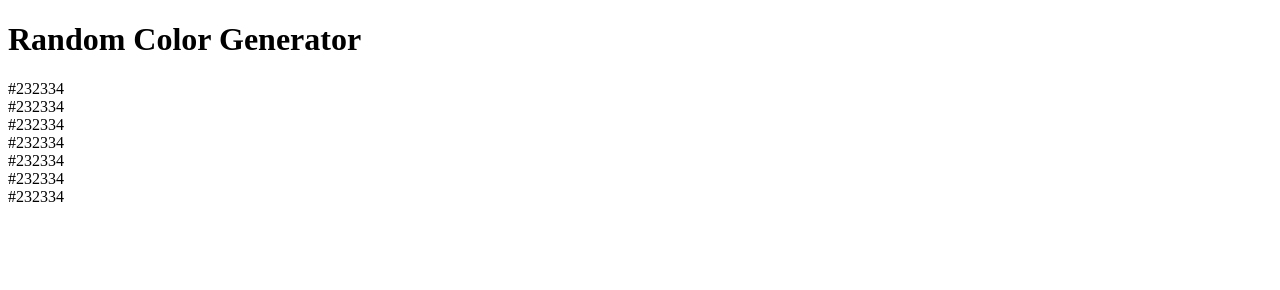
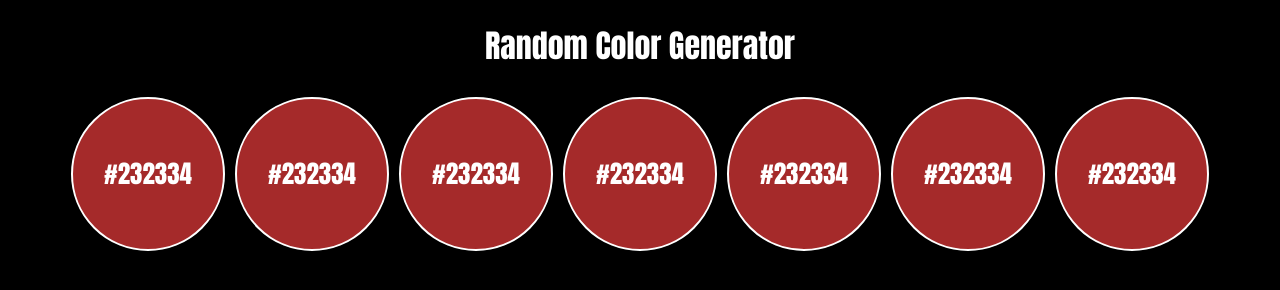
Before and after one commit to sups-world/random-color-generator, a plain HTML site: page index.html in a window 1280 px wide. Drawn offline with Linux system fonts and the light colour scheme.

Commit message:
css completed to create circles

```diff
--- a/index.html
+++ b/index.html
@@ -4,6 +4,7 @@
     <meta charset="UTF-8" />
     <meta name="viewport" content="width=device-width, initial-scale=1.0" />
     <title>Random Color Generator</title>
+    <link rel="stylesheet" href="style.css" />
   </head>
   <body>
     <h1>Random Color Generator</h1>
--- /dev/null
+++ b/style.css
@@ -0,0 +1,30 @@
+body {
+  margin: 0;
+  font-family: Impact, "Arial Narrow Bold", sans-serif;
+  background-color: black;
+  color: white;
+}
+
+h1 {
+  text-align: center;
+}
+
+.container {
+  display: flex;
+  flex-wrap: wrap;
+  justify-content: center;
+}
+
+.color-container {
+  background-color: brown;
+  width: 150px;
+  height: 150px;
+  margin: 5px;
+  display: flex;
+  justify-content: center;
+  align-items: center;
+  font-size: 25px;
+  text-shadow: 2px 2px 4px solid rgba(8, 8, 8, 0.5);
+  border: solid white 2px;
+  border-radius: 50%;
+}
```
